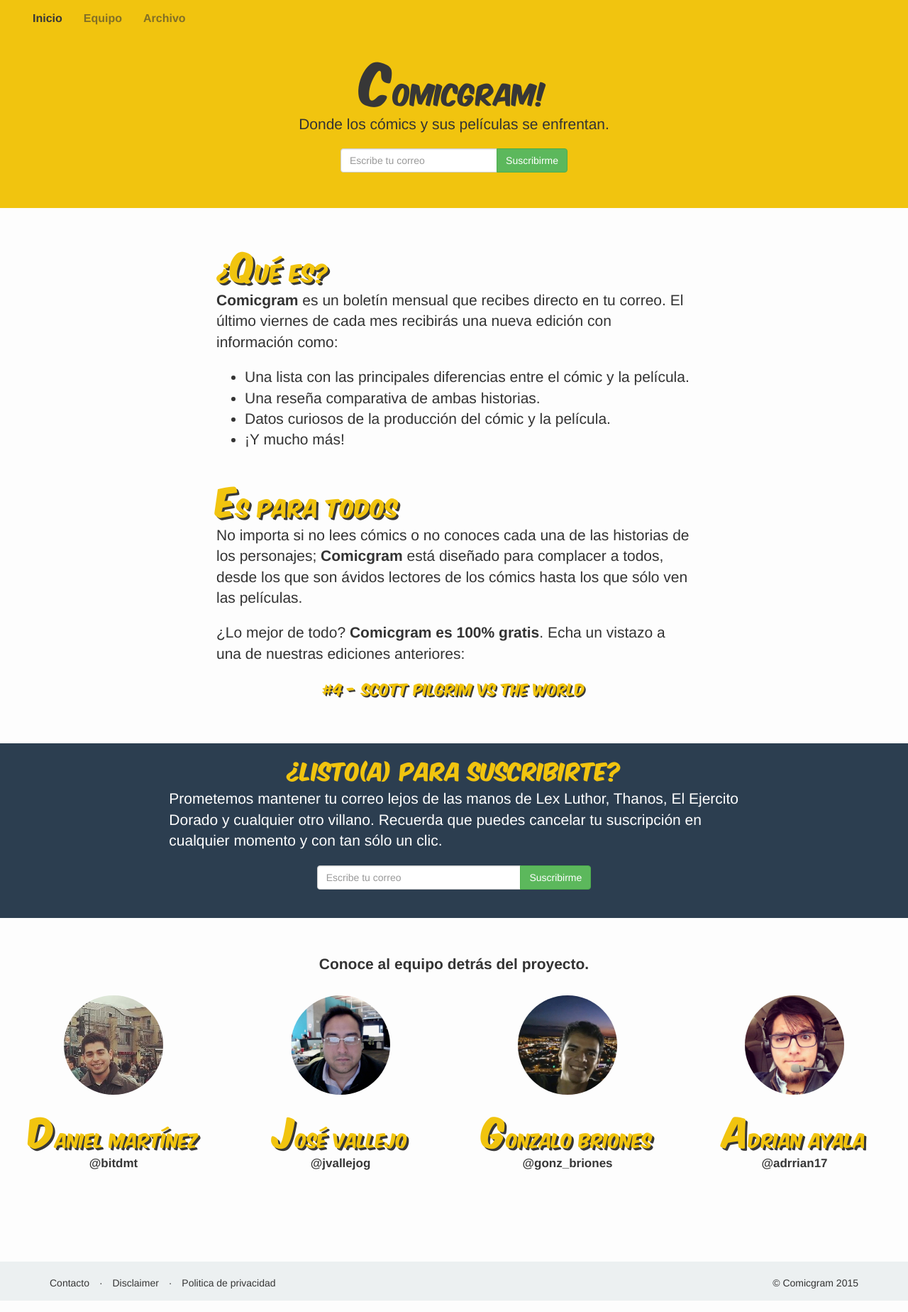
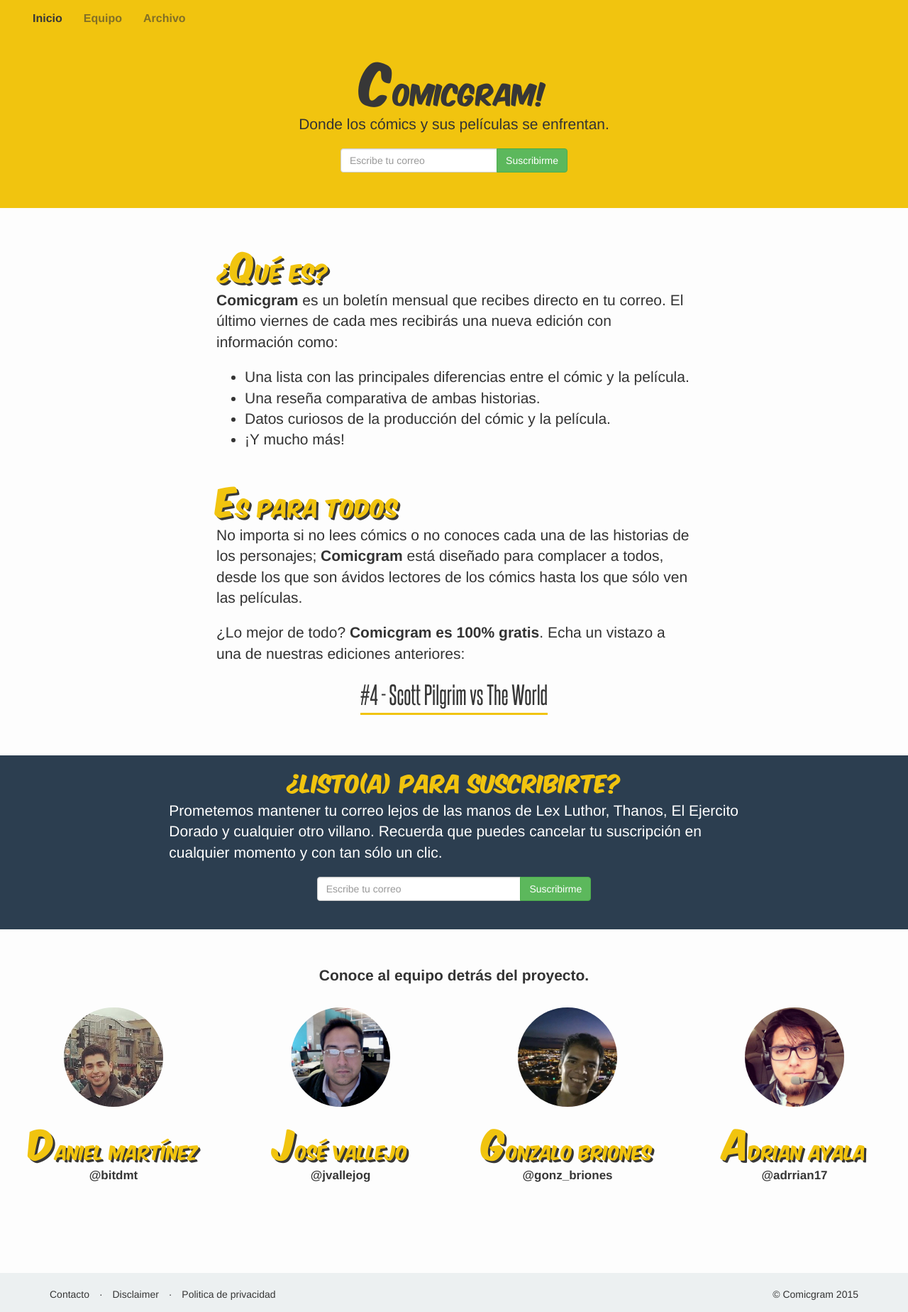
Before and after one commit to comicgram/newsletter-landing, a Jekyll site: the page built from index.html, in a window 1280 px wide. Shown: the whole page at 71% size. Built offline with Jekyll 4.4.1, drawn with Linux system fonts in a browser that asks for light colours; nearby versions of some CDN libraries; some web fonts are replaced.

Commit message:
Change the styles for the preview link of the past issue

```diff
--- a/_sass/_content.scss
+++ b/_sass/_content.scss
@@ -13,12 +13,22 @@
   }
 
   a {
-    font-size: 20px;
-    font-family: 'Komika Title';
-    color: rgba(241, 196, 15,1.0);
-    text-shadow: 2px 2px rgba(55,55,55,1.0);
+    font-size: 35px;
+    font-family: 'Steelfish Regular';
+    color: rgba(55,55,55,1);
+    text-decoration: none;
+    padding-bottom: 5px;
+    border-bottom: 3px solid rgba(241, 196, 15,1.0);
 
     &:hover {
+      text-decoration: none;
+    }
+
+    &:visited {
+      text-decoration: none;
+    }
+
+    &:active {
       text-decoration: none;
     }
   }
```
